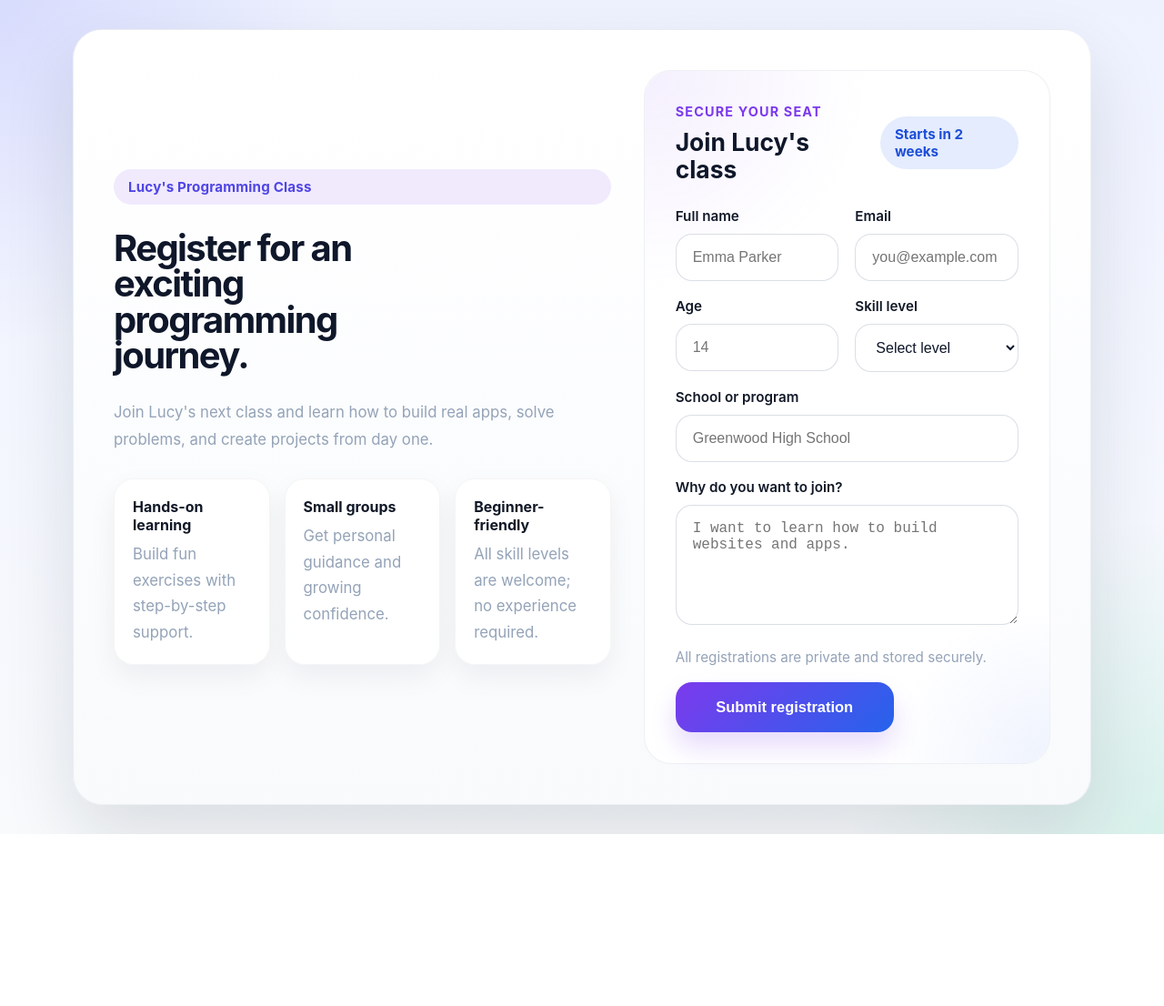
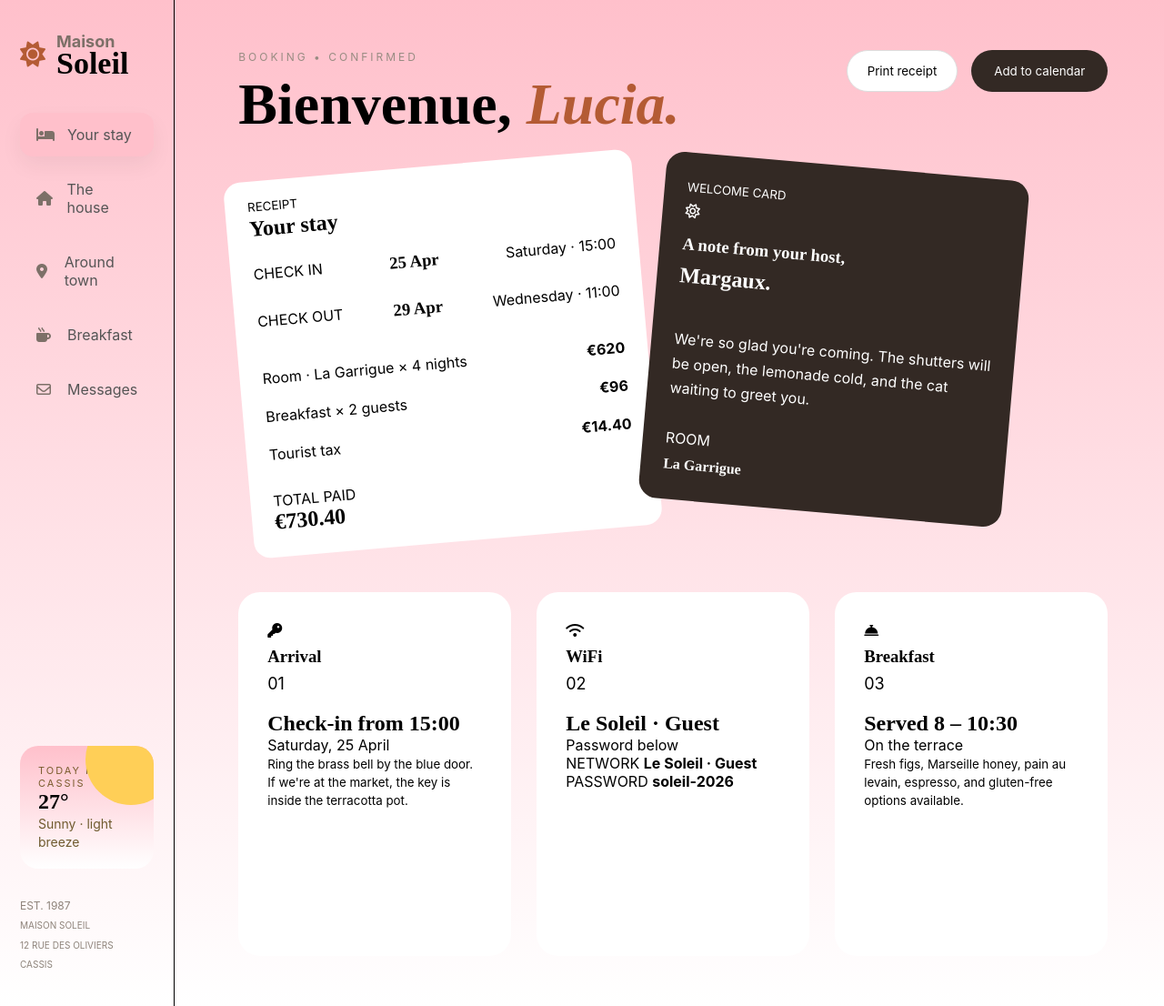
Before and after one commit to naomi-lucy/news-homepage, a website: page index.html in a window 1280 px wide. Shown: the whole page at 91% size. Before the commit the page ends 917 px from the top, so only its background shows below. Drawn offline with Linux system fonts and the light colour scheme.

Commit message:
Add files via upload

```diff
--- a/index.html
+++ b/index.html
@@ -3,79 +3,187 @@
 <head>
     <meta charset="UTF-8">
     <meta name="viewport" content="width=device-width, initial-scale=1.0">
-    <title>Lucy&#39;s Programming Class</title>
+    <title>Flight Booking</title>
     <link rel="stylesheet" href="style.css">
+    <link rel="stylesheet" href="https://cdnjs.cloudflare.com/ajax/libs/font-awesome/6.5.1/css/all.min.css">
 </head>
 <body>
-    <main class="container">
-        <section class="hero">
-            <div class="hero-copy">
-                <span class="badge">Lucy&#39;s Programming Class</span>
-                <h1>Register for an exciting programming journey.</h1>
-                <p>Join Lucy&#39;s next class and learn how to build real apps, solve problems, and create projects from day one.</p>
-                <div class="highlights">
-                    <article>
-                        <strong>Hands-on learning</strong>
-                        <p>Build fun exercises with step-by-step support.</p>
-                    </article>
-                    <article>
-                        <strong>Small groups</strong>
-                        <p>Get personal guidance and growing confidence.</p>
-                    </article>
-                    <article>
-                        <strong>Beginner-friendly</strong>
-                        <p>All skill levels are welcome; no experience required.</p>
-                    </article>
+    <div class="container">
+        <aside class="sidebar">
+            <div class="logo">
+                <i class="fa-regular fa-sun"></i>
+                <div>
+                    <span>Maison</span>
+                    <h2>Soleil</h2>
                 </div>
             </div>
-
-            <form class="form-card" action="#" method="post">
-                <div class="form-header">
-                    <div>
-                        <span class="eyebrow">Secure your seat</span>
-                        <h2>Join Lucy&#39;s class</h2>
+            <ul class="menu">
+                <li class="active">
+                    <i class="fa-solid fa-bed"></i>
+                    <span>Your stay</span>
+                </li>
+                <li>
+                    <i class="fa-solid fa-house"></i>
+                    <span>The house</span>
+                </li>
+                <li>
+                    <i class="fa-solid fa-location-dot"></i>
+                    <span>Around town</span>
+                </li>
+                <li>
+                    <i class="fa-solid fa-mug-hot"></i>
+                    <span>Breakfast</span>
+                </li>
+                <li>
+                    <i class="fa-regular fa-envelope"></i>
+                    <span>Messages</span>
+                </li>
+            </ul>
+            <div class="weather">
+                <div class="sun"></div>
+                <p>TODAY IN CASSIS</p>
+                <h2>27°</h2>
+                <span>Sunny · light breeze</span>
+            </div>
+            <div class="footer">
+                <p>EST. 1987</p>
+                <small>
+                    MAISON SOLEIL<br>
+                    12 RUE DES OLIVIERS<br>
+                    CASSIS
+                </small>
+            </div>
+        </aside>
+        <main class="content">
+            <header>
+                <div>
+                    <p class="small-title">
+                        BOOKING • CONFIRMED
+                    </p>
+                    <h1>
+                        Bienvenue,
+                        <span>Lucia.</span>
+                    </h1>
+                </div>
+                <div class="buttons">
+                    <button class="outline">
+                        Print receipt
+                    </button>
+                    <button class="dark">
+                        Add to calendar
+                    </button>
+                </div>
+            </header>
+            <section class="hero">
+                <div class="receipt">
+                    <small>RECEIPT</small>
+                    <h2>Your stay</h2>
+                    <div class="dates">
+                        <div>
+                            <span>CHECK IN</span>
+                            <h3>25 Apr</h3>
+                            <p>Saturday · 15:00</p>
+                        </div>
+                        <div>
+                            <span>CHECK OUT</span>
+                            <h3>29 Apr</h3>
+                            <p>Wednesday · 11:00</p>
+                        </div>
                     </div>
-                    <span class="pill">Starts in 2 weeks</span>
-                </div>
-
-                <div class="form-grid">
-                    <div class="field">
-                        <label for="full-name">Full name</label>
-                        <input type="text" id="full-name" name="full_name" placeholder="Emma Parker" required>
+                    <div class="items">
+                        <div>
+                            <span>Room · La Garrigue × 4 nights</span>
+                            <strong>€620</strong>
+                        </div>
+                        <div>
+                            <span>Breakfast × 2 guests</span>
+                            <strong>€96</strong>
+                        </div>
+                        <div>
+                            <span>Tourist tax</span>
+                            <strong>€14.40</strong>
+                        </div>
                     </div>
-                    <div class="field">
-                        <label for="email">Email</label>
-                        <input type="email" id="email" name="email" placeholder="you@example.com" required>
-                    </div>
-                    <div class="field">
-                        <label for="age">Age</label>
-                        <input type="number" id="age" name="age" min="10" max="100" placeholder="14" required>
-                    </div>
-                    <div class="field">
-                        <label for="skill-level">Skill level</label>
-                        <select id="skill-level" name="skill_level" required>
-                            <option value="">Select level</option>
-                            <option value="beginner">Beginner</option>
-                            <option value="intermediate">Intermediate</option>
-                            <option value="advanced">Advanced</option>
-                        </select>
-                    </div>
-                    <div class="field field-full">
-                        <label for="school">School or program</label>
-                        <input type="text" id="school" name="school" placeholder="Greenwood High School">
-                    </div>
-                    <div class="field field-full">
-                        <label for="goals">Why do you want to join?</label>
-                        <textarea id="goals" name="goals" placeholder="I want to learn how to build websites and apps." rows="5"></textarea>
+                    <div class="total">
+                        <span>TOTAL PAID</span>
+                        <h2>€730.40</h2>
                     </div>
                 </div>
+                <div class="welcome-card">
+                    <small>WELCOME CARD</small>
+                    <i class="fa-regular fa-sun"></i>
+                    <h3>A note from your host,</h3>
+                    <h2>Margaux.</h2>
+                    <p>
+                        We're so glad you're coming.
+                        The shutters will be open,
+                        the lemonade cold,
+                        and the cat waiting to greet you.
+                    </p>
+                    <span>ROOM</span>
+                    <h4>La Garrigue</h4>
+                </div>
+            </section>
+            <section class="cards">
+                <article class="card">
+                    <div class="card-top">
+                        <div class="icon orange">
+                            <i class="fa-solid fa-key"></i>
+                        </div>
+                        <h3>Arrival</h3>
+                        <span>01</span>
+                    </div>
+                    <h2>Check-in from 15:00</h2>
+                    <p>Saturday, 25 April</p>
+                    <small>
+                        Ring the brass bell by the blue door.
+                        If we're at the market,
+                        the key is inside the terracotta pot.
+                    </small>
+                </article>
+                <article class="card">
+                    <div class="card-top">
+                        <div class="icon blue">
+                            <i class="fa-solid fa-wifi"></i>
+                        </div>
+                        <h3>WiFi</h3>
+                        <span>02</span>
+                    </div>
+                    <h2>Le Soleil · Guest</h2>
+                    <p>Password below</p>
+                    <div class="wifi">
+                        <div>
+                            <span>NETWORK</span>
+                            <strong>Le Soleil · Guest</strong>
+                        </div>
+                        <div>
+                            <span>PASSWORD</span>
+                            <strong>soleil-2026</strong>
+                        </div>
+                    </div>
+                </article>
+                <article class="card">
+                    <div class="card-top">
+                        <div class="icon pink">
+                            <i class="fa-solid fa-bell-concierge"></i>
+                        </div>
+                        <h3>Breakfast</h3>
+                        <span>03</span>
+                    </div>
+                    <h2>Served 8 – 10:30</h2>
+                    <p>On the terrace</p>
 
-                <div class="form-footer">
-                    <p class="note">All registrations are private and stored securely.</p>
-                    <button type="submit">Submit registration</button>
-                </div>
-            </form>
-        </section>
-    </main>
+                    <small>
+                        Fresh figs,
+                        Marseille honey,
+                        pain au levain,
+                        espresso,
+                        and gluten-free options available.
+
+                    </small>
+                </article>
+            </section>
+        </main>
+    </div>
 </body>
 </html>
--- a/style.css
+++ b/style.css
@@ -1,303 +1,242 @@
-* {
-    box-sizing: border-box;
-    margin: 0;
-    padding: 0;
+*{
+    margin:0;
+    padding:0;
+    box-sizing:border-box;
+}
+body{
+    font-family:'Inter',sans-serif;
+    background:linear-gradient(pink,white);
+    color:black;
+}
+h1,h2,h3,h4{
+    font-family:'Cormorant Garamond',serif;
+    font-weight:600;
+}
+button{
+    cursor:pointer;
+    border:none;
+    font-family:inherit;
+}
+.container{
+    display:flex;
+    min-height:100vh;
+}
+.sidebar{
+    background:linear-gradient(pink,white);
+    border-right:1px solid black;
+    padding:35px 22px;
+    display:flex;
+    flex-direction:column;
+    width: 400px;
+}
+.logo{
+    display:flex;
+    align-items:center;
+    gap:12px;
+    margin-bottom:40px;
+}
+.logo i{
+    color:#b45b34;
+    font-size:28px;
+    font-weight:bold;
+}
+.logo span{
+    font-size:18px;
+    color:#7d7068;
+    font-weight:bold;
+}
+.logo h2{
+    font-size:34px;
+    line-height:28px;
+}
+.hero{
+    display:grid;
+    grid-template-columns: 450px 400px;
+    column-gap:5px;
+    margin-top:30px;
+    align-items:start;
+}
+.receipt{
+    padding-top:5px;
+    display:flex;
+    flex-direction:column;
+    gap:1px;
+    background:white;
+    border-radius:18px;
+    padding: 20px 25px;
+    transform: rotate(355deg);
+}
+.receipt small{
+    display:block;
+    margin-bottom:2px;
+}
+.receipt h2{
+    margin-bottom:5px;
+}
+.dates{
+    display:flex;
+    flex-direction:column;
+    gap:10px;
+    margin-top:20px;
+}
+.dates div{
+    display:flex;
+    justify-content:space-between;
+    margin-bottom:20px;
+}
+.items{
+    display:flex;
+    flex-direction:column;
+    gap:10px;
+    margin-top:20px;
+}
+.items div{
+    display:flex;
+    justify-content:space-between;
+    margin-bottom:12px;
+}
+.total{
+    margin-top:18px;
+}
+.cards{
+    display:grid;
+    grid-template-columns:repeat(3,300px);
+    gap:28px;
+    margin-top:55px;
+}
+.card{
+    background:white;
+    border-radius:24px;
+    padding:32px;
+    min-height:400px;
+}
+.card-top{
+    display:flex;
+    flex-direction:column;
+    align-items:flex-start;
+    gap:8px;
+    margin-bottom:20px;
+}
+.card-top span{
+    font-size:18px;
+}
+.menu{
+    list-style:none;
+}
+.menu li{
+    display:flex;
+    align-items:center;
+    gap:14px;
+    padding:14px 18px;
+    margin-bottom:12px;
+    border-radius:14px;
+    color:#555;
+    transition:.3s;
+    position:relative;
+}
+.menu li:hover{
+    background:pink;
+}
+.menu li.active{
+    background:pink;
+    box-shadow:0 10px 25px rgba(0,0,0,.05);
+}
+.menu li i{
+    width:20px;
+    color:#7d7068;
+}
+.weather{
+    margin-top:auto;
+    background:linear-gradient(pink,white);
+    border-radius:20px;
+    padding:20px;
+    position:relative;
+    overflow:hidden;
+}
+.weather p{
+    font-size:11px;
+    letter-spacing:2px;
+    color:#7a5c2e;
+}
+.weather span{
+    font-size:14px;
+    color:#6f5b2f;
+}
+.sun{
+    position:absolute;
+    width:100px;
+    height:100px;
+    background:#ffcf57;
+    border-radius:50%;
+    top:-35px;
+    right:-25px;
+}
+.welcome-card{
+    padding-top:5px;
+    display:flex;
+    flex-direction:column;
+    gap:10px;
+    background: #332924;
+    color:white;
+    border-radius:20px;
+    padding: 30px 25px;
+    transform: rotate(5deg);
 }
 
-:root {
-    --bg-start: #0f172a;
-    --bg-end: #1e293b;
-    --card: #ffffff;
-    --muted: #94a3b8;
-    --text: #0f172a;
-    --surface: #f8fafc;
-    --accent: #7c3aed;
-    --accent-2: #2563eb;
-    --border: rgba(148, 163, 184, 0.24);
-    --shadow: 0 36px 80px rgba(15, 23, 42, 0.12);
+.welcome-card h3{
+    margin-top:8px;
 }
 
-body {
-    font-family: Inter, ui-sans-serif, system-ui, -apple-system, BlinkMacSystemFont, "Segoe UI", sans-serif;
-    min-height: 100vh;
-    display: grid;
-    place-items: center;
-    padding: 32px;
-    background: radial-gradient(circle at top left, rgba(99, 102, 241, 0.16), transparent 24%),
-                radial-gradient(circle at bottom right, rgba(16, 185, 129, 0.14), transparent 22%),
-                linear-gradient(180deg, #eef2ff 0%, #f8fafc 100%);
-    color: var(--text);
+.welcome-card h2{
+    margin-bottom:15px;
 }
 
-.container {
-    width: min(1120px, 100%);
-    background: linear-gradient(180deg, rgba(255,255,255,0.98), rgba(248,250,252,0.98));
-    border: 1px solid rgba(148, 163, 184, 0.16);
-    border-radius: 32px;
-    box-shadow: var(--shadow);
-    overflow: hidden;
+.welcome-card p{
+    line-height:1.7;
+    margin:18px 0 20px;
 }
-
-.hero {
-    display: grid;
-    grid-template-columns: 1.1fr 0.9fr;
-    gap: 36px;
-    padding: 44px;
+.footer{
+    margin-top:30px;
+    color:#8d837a;
+    font-size:12px;
+    line-height:1.8;
 }
-
-.hero-copy {
-    display: flex;
-    flex-direction: column;
-    justify-content: center;
-    gap: 28px;
+.content{
+    flex:1;
+    max-width:1000x;
+    padding:55px 70px;
 }
-
-.badge {
-    display: inline-flex;
-    align-items: center;
-    gap: 10px;
-    padding: 10px 16px;
-    border-radius: 999px;
-    background: rgba(124, 58, 237, 0.1);
-    color: #4f46e5;
-    font-size: 0.95rem;
-    font-weight: 700;
-    letter-spacing: 0.01em;
+header{
+    display:flex;
+    justify-content:space-between;
+    align-items:flex-start;
 }
-
-.hero-copy h1 {
-    font-size: clamp(2.5rem, 3vw, 3.6rem);
-    line-height: 0.98;
-    letter-spacing: -0.04em;
-    max-width: 10ch;
+.small-title{
+    letter-spacing:3px;
+    color:#988c82;
+    font-size:12px;
 }
-
-.hero-copy p {
-    max-width: 600px;
-    font-size: 1.05rem;
-    line-height: 1.8;
-    color: var(--muted);
+header h1{
+    font-size:64px;
+    margin-top:8px;
 }
-
-.highlights {
-    display: grid;
-    grid-template-columns: repeat(3, minmax(0, 1fr));
-    gap: 16px;
+header h1 span{
+    color:#b45b34;
+    font-style:italic;
 }
-
-.highlights article {
-    padding: 20px;
-    border-radius: 22px;
-    background: rgba(255, 255, 255, 0.86);
-    border: 1px solid rgba(15, 23, 42, 0.04);
-    box-shadow: 0 12px 30px rgba(15, 23, 42, 0.06);
+.buttons{
+    display:flex;
+    gap:15px;
 }
-
-.highlights strong {
-    display: block;
-    margin-bottom: 8px;
-    font-size: 1rem;
-    color: #111827;
+.outline{
+    background:white;
+    border:1px solid #ddd;
+    padding:14px 22px;
+    border-radius:30px;
 }
-
-.highlights p {
-    color: var(--muted);
-    line-height: 1.7;
+.dark{
+    background:#332924;
+    color:white;
+    padding:14px 25px;
+    border-radius:30px;
 }
-
-.form-card {
-    position: relative;
-    background: #ffffff;
-    border-radius: 30px;
-    padding: 34px;
-    display: flex;
-    flex-direction: column;
-    gap: 26px;
-    border: 1px solid rgba(148, 163, 184, 0.16);
-}
-
-.form-card::before {
-    content: "";
-    position: absolute;
-    inset: 0;
-    border-radius: inherit;
-    pointer-events: none;
-    background: radial-gradient(circle at top left, rgba(124, 58, 237, 0.08), transparent 28%),
-                radial-gradient(circle at bottom right, rgba(37, 99, 235, 0.08), transparent 20%);
-}
-
-.form-card > * {
-    position: relative;
-    z-index: 1;
-}
-
-.form-header {
-    display: flex;
-    justify-content: space-between;
-    align-items: flex-start;
-    gap: 16px;
-}
-
-.eyebrow {
-    display: inline-block;
-    margin-bottom: 10px;
-    font-size: 0.9rem;
-    font-weight: 700;
-    color: var(--accent);
-    text-transform: uppercase;
-    letter-spacing: 0.08em;
-}
-
-.form-header h2 {
-    font-size: 1.65rem;
-    line-height: 1.15;
-}
-
-.pill {
-    align-self: center;
-    padding: 10px 16px;
-    border-radius: 999px;
-    background: rgba(37, 99, 235, 0.12);
-    color: #1d4ed8;
-    font-size: 0.95rem;
-    font-weight: 700;
-}
-
-.form-grid {
-    display: grid;
-    grid-template-columns: repeat(2, minmax(0, 1fr));
-    gap: 18px;
-}
-
-.field {
-    display: flex;
-    flex-direction: column;
-    gap: 10px;
-}
-
-label {
-    font-size: 0.95rem;
-    font-weight: 600;
-    color: #111827;
-}
-
-input,
-select,
-textarea {
-    width: 100%;
-    border: 1px solid rgba(148, 163, 184, 0.35);
-    border-radius: 18px;
-    background: #ffffff;
-    padding: 16px 18px;
-    font-size: 1rem;
-    color: #0f172a;
-    transition: border-color 0.25s ease, box-shadow 0.25s ease;
-}
-
-input:focus,
-select:focus,
-textarea:focus {
-    outline: none;
-    border-color: rgba(124, 58, 237, 0.6);
-    box-shadow: 0 0 0 6px rgba(124, 58, 237, 0.08);
-}
-
-select {
-    color: #0f172a;
-}
-
-textarea {
-    min-height: 132px;
-    resize: vertical;
-}
-
-.field-full {
-    grid-column: span 2;
-}
-
-.form-footer {
-    display: flex;
-    flex-wrap: wrap;
-    align-items: center;
-    justify-content: space-between;
-    gap: 18px;
-}
-
-.note {
-    font-size: 0.95rem;
-    color: var(--muted);
-    max-width: 58ch;
-}
-
-button {
-    min-width: 240px;
-    border: none;
-    border-radius: 18px;
-    padding: 18px 24px;
-    background: linear-gradient(135deg, var(--accent), var(--accent-2));
-    color: #ffffff;
-    font-size: 1.03rem;
-    font-weight: 700;
-    cursor: pointer;
-    transition: transform 0.22s ease, box-shadow 0.22s ease, filter 0.22s ease;
-    box-shadow: 0 16px 28px rgba(124, 58, 237, 0.18);
-}
-
-button:hover {
-    transform: translateY(-3px);
-    filter: brightness(1.05);
-}
-
-@media (max-width: 920px) {
-    .hero {
-        grid-template-columns: 1fr;
-        padding: 32px;
-    }
-
-    .highlights {
-        grid-template-columns: 1fr;
-    }
-
-    .form-grid {
-        grid-template-columns: 1fr;
-    }
-
-    .field-full {
-        grid-column: span 1;
-    }
-}
-
-@media (max-width: 640px) {
-    body {
-        padding: 18px;
-    }
-
-    .container {
-        border-radius: 24px;
-    }
-
-    .hero {
-        gap: 24px;
-    }
-
-    .hero-copy h1 {
-        font-size: clamp(2rem, 8vw, 2.8rem);
-    }
-
-    .form-card {
-        padding: 26px;
-    }
-
-    .form-header {
-        flex-direction: column;
-        align-items: stretch;
-    }
-
-    .pill {
-        width: fit-content;
-    }
-
-    button {
-        width: 100%;
-    }
-}
```
